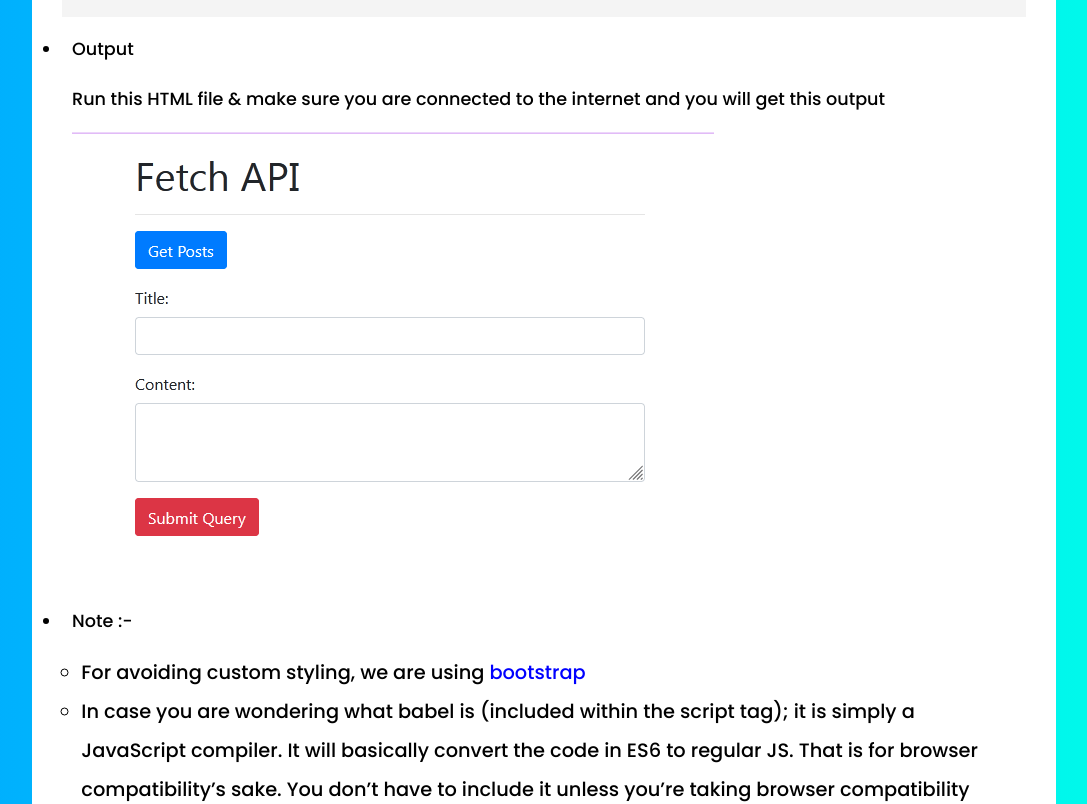
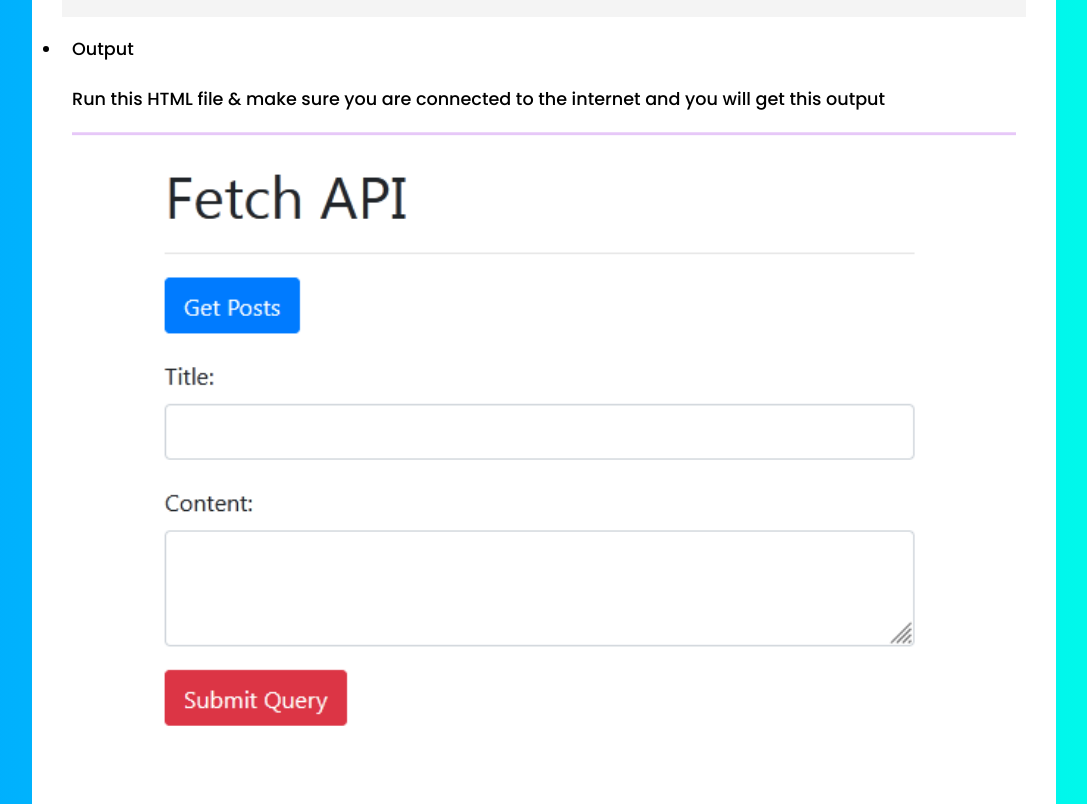
Before and after one commit to its-me-Harsh-Anand/portfolio-and-blog, a Next.js app: page /blog/fetch-api-in-javascript in a window 1280 px wide. Shown: the part 2625-3429 px from the top of the page, without its empty margins (96-1183 px from the left). Built offline with nearby package versions, Linux system fonts and the light colour scheme.

Commit message:
styling foxing

```diff
--- a/styles/globals.css
+++ b/styles/globals.css
@@ -18,7 +18,9 @@ body{
 
 }
 .blog-main img {
-  width: -moz-available;
+  width: 100%;
+  height: auto;
+  max-width: 100%;
 }
   .blog-text ul,
   ol {
--- a/styles/home.module.css
+++ b/styles/home.module.css
@@ -40,10 +40,10 @@
 }
 @media (max-width: 768px) {
     .gridDiv{
-        grid-template-columns: repeat(2, 1fr );
+        grid-template-columns: repeat(2, 1fr);
     }
 }
-@media (max-width: 400px) {
+@media (max-width: 500px) {
     .gridDiv{
         grid-template-columns: repeat(1, 1fr );
     }
```
